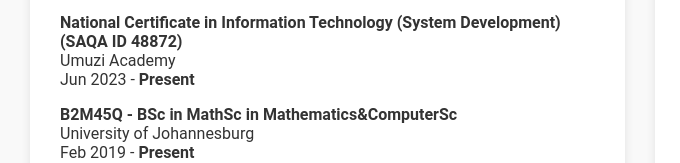
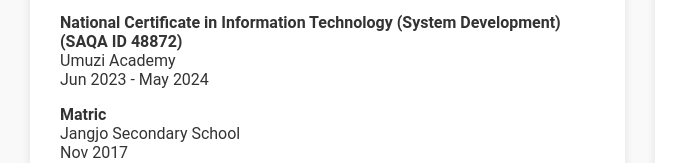
Before and after one commit to Nalent/simple-website, a plain HTML site: page index.html in a window 1280 px wide. Shown: the part 637-800 px from the top of the page, 0-680 px from the left. Drawn offline with Linux system fonts and the light colour scheme.

Commit message:
update education

```diff
--- a/index.html
+++ b/index.html
@@ -31,13 +31,7 @@
                 <ul class="no-bullets">
                     <li><strong>National Certificate in Information Technology (System Development) (SAQA ID 48872)</strong></li>
                     <li>Umuzi Academy</li>
-                    <li>Jun 2023 - <strong>Present</strong></li>
-                </ul>
-
-                <ul class="no-bullets">
-                    <li><strong>B2M45Q - BSc in MathSc in Mathematics&ComputerSc</strong></li>
-                    <li>University of Johannesburg</li>
-                    <li>Feb 2019 - <strong>Present</strong></li>
+                    <li>Jun 2023 - May 2024</li>
                 </ul>
 
                 <ul class="no-bullets">
```
